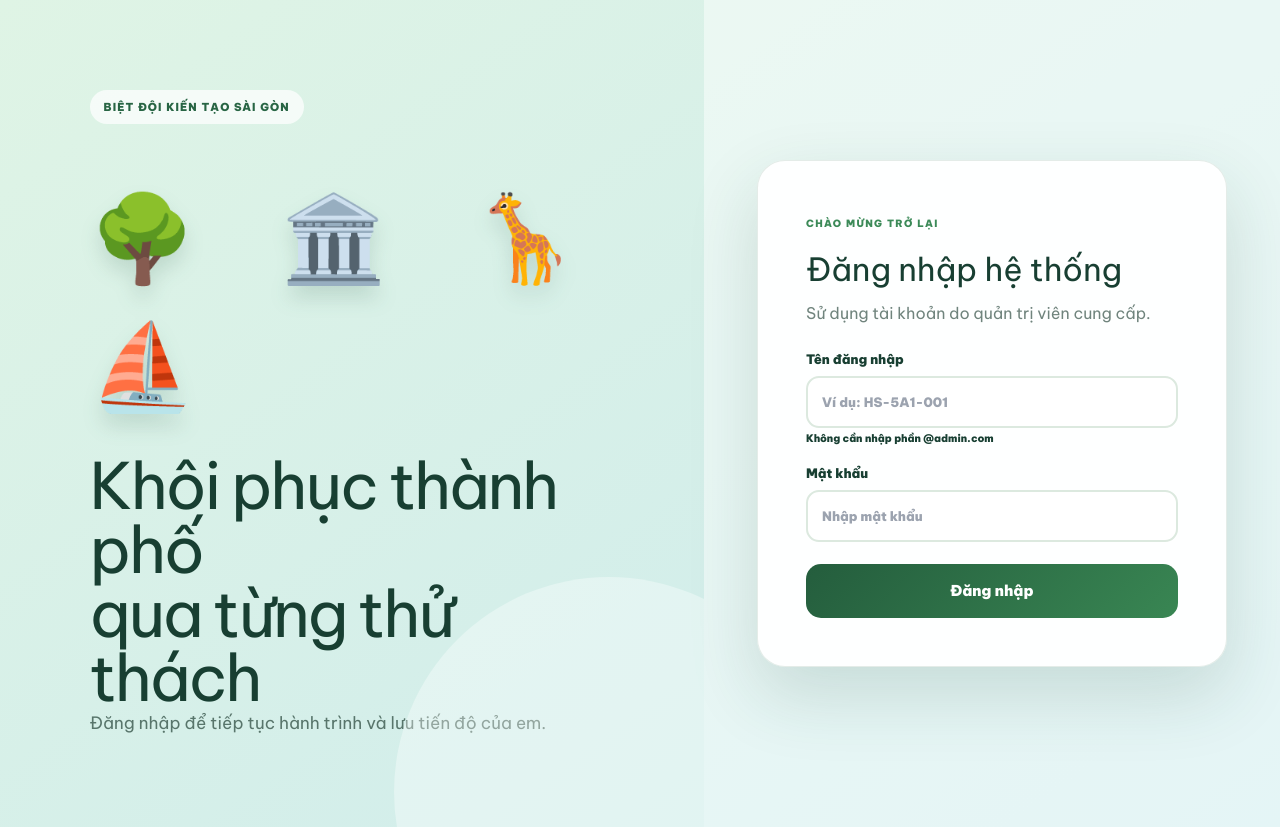
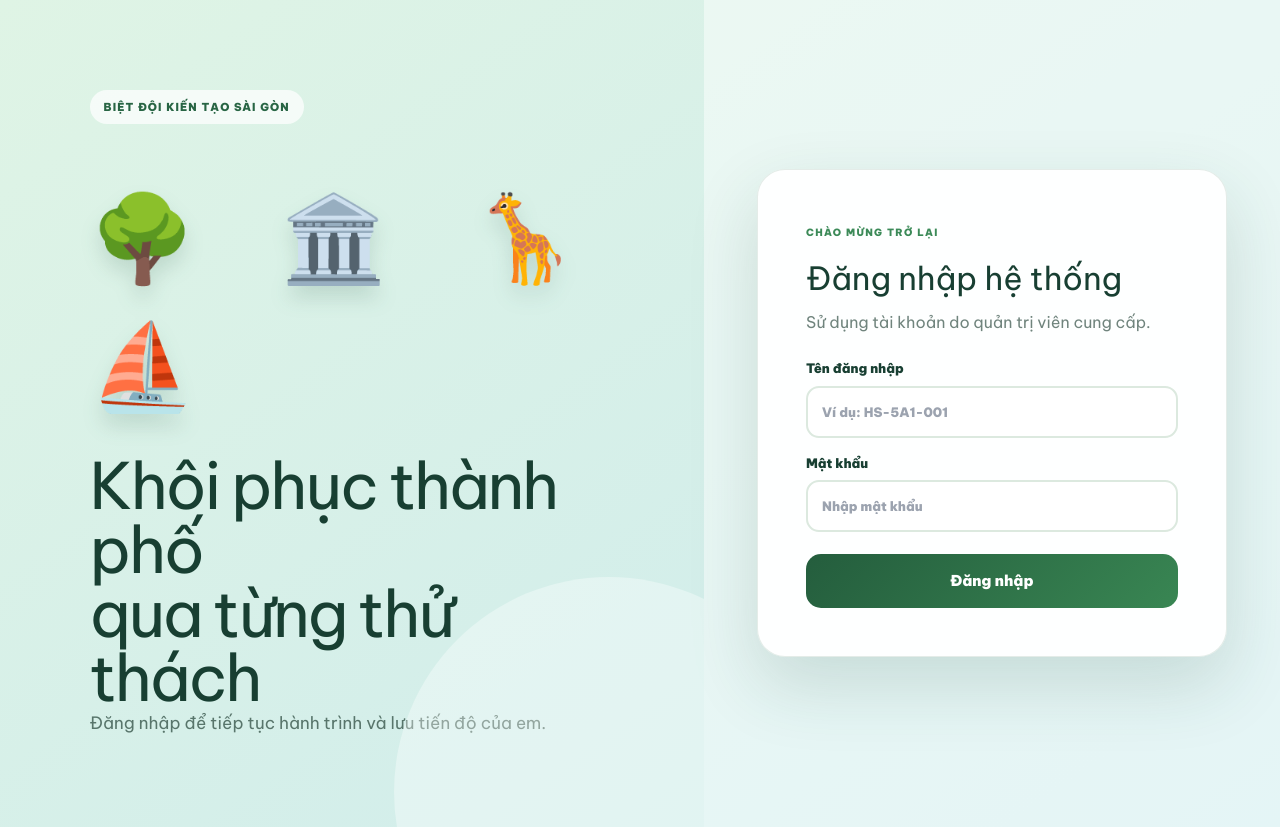
Before and after one commit to DimpTheSank/NCKHGDTH, a Next.js app: page /dang-nhap in a window 1280 px wide. Built offline with nearby package versions, Linux system fonts and the light colour scheme; no server answers.

Commit message:
Simplify login username field

```diff
--- a/app/dang-nhap/page.js
+++ b/app/dang-nhap/page.js
@@ -67,7 +67,6 @@ export default function LoginPage() {
           <label>Tên đăng nhập
             <input type="text" value={username} onChange={(event) => setUsername(event.target.value)}
               placeholder="Ví dụ: HS-5A1-001" autoComplete="username" spellCheck="false" required />
-            <small>Không cần nhập phần @admin.com</small>
           </label>
           <label>Mật khẩu
             <input type="password" value={password} onChange={(event) => setPassword(event.target.value)}
```
